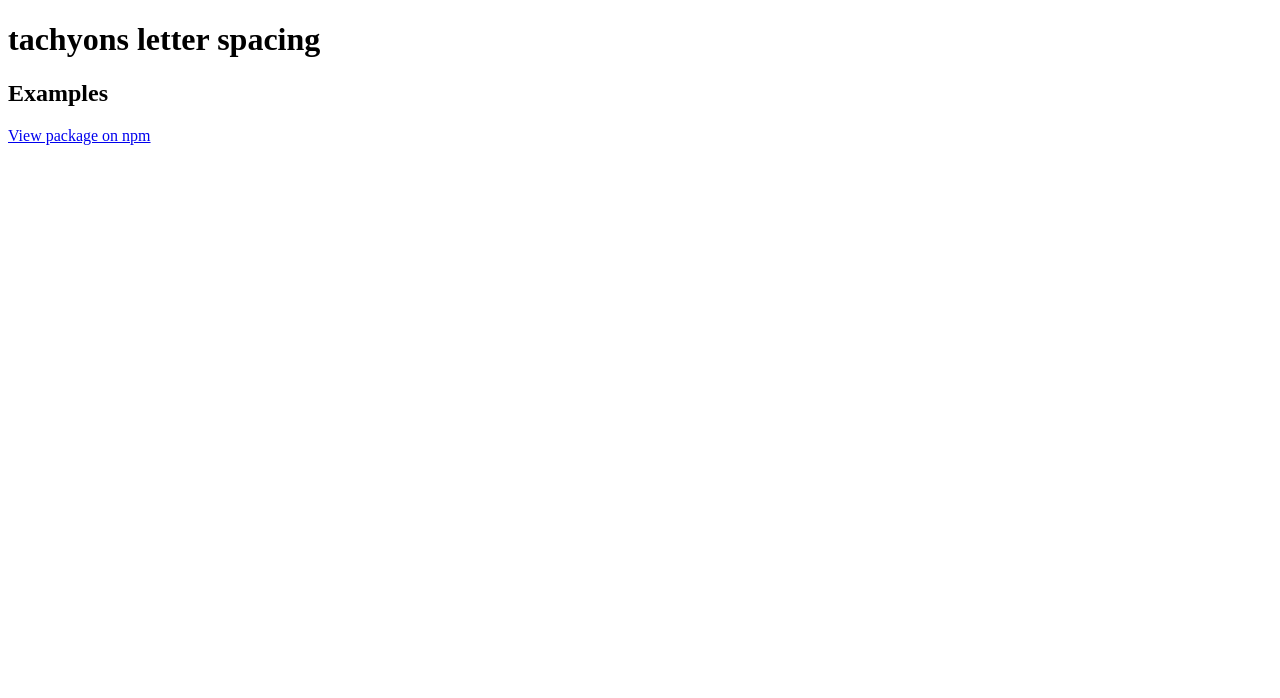
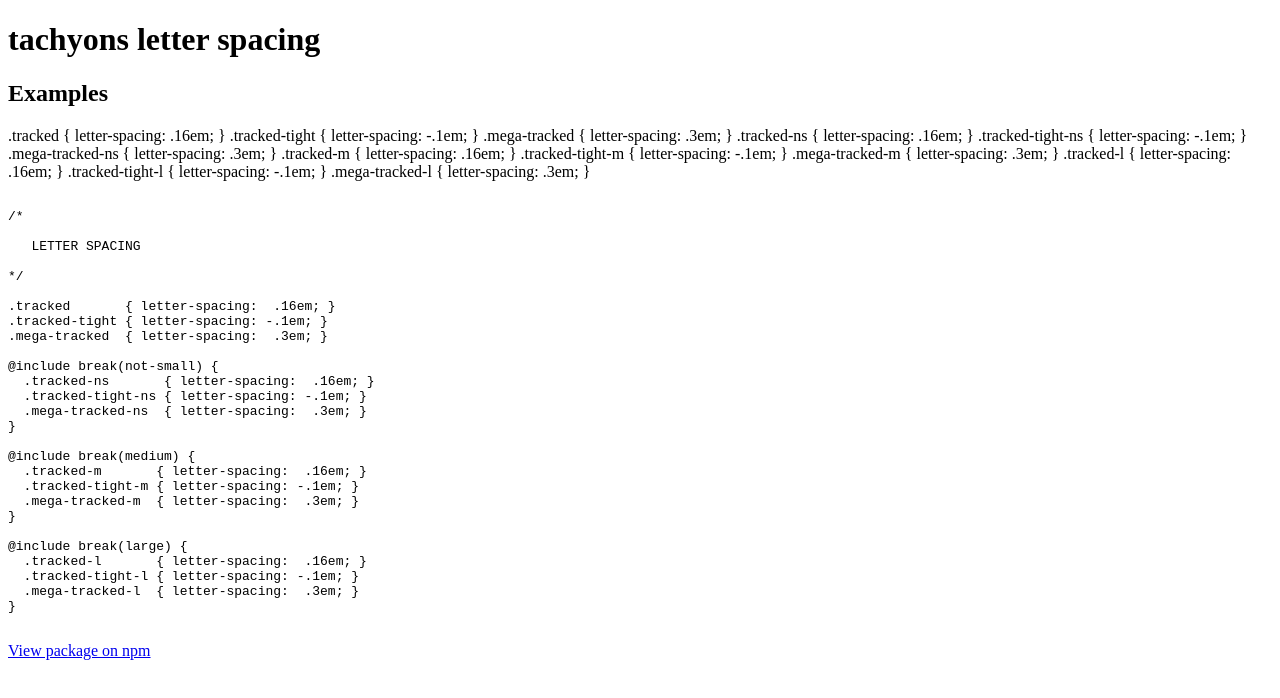
Before and after one commit to mrmrs/tachyons-letter-spacing, a website: page index.html in a window 1280 px wide. Drawn offline with Linux system fonts and the light colour scheme.

Commit message:
Automatically adds code example and base for visual docs

```diff
--- a/index.html
+++ b/index.html
@@ -13,6 +13,50 @@
   <body>
     <h1>tachyons letter spacing</h1>
     <h2>Examples</h2>
+
+.tracked       { letter-spacing:  .16em; }
+.tracked-tight { letter-spacing: -.1em; }
+.mega-tracked  { letter-spacing:  .3em; }
+  .tracked-ns       { letter-spacing:  .16em; }
+  .tracked-tight-ns { letter-spacing: -.1em; }
+  .mega-tracked-ns  { letter-spacing:  .3em; }
+  .tracked-m       { letter-spacing:  .16em; }
+  .tracked-tight-m { letter-spacing: -.1em; }
+  .mega-tracked-m  { letter-spacing:  .3em; }
+  .tracked-l       { letter-spacing:  .16em; }
+  .tracked-tight-l { letter-spacing: -.1em; }
+  .mega-tracked-l  { letter-spacing:  .3em; }
+    <pre>
+<code>
+/*
+
+   LETTER SPACING
+
+*/
+
+.tracked       { letter-spacing:  .16em; }
+.tracked-tight { letter-spacing: -.1em; }
+.mega-tracked  { letter-spacing:  .3em; }
+
+@include break(not-small) {
+  .tracked-ns       { letter-spacing:  .16em; }
+  .tracked-tight-ns { letter-spacing: -.1em; }
+  .mega-tracked-ns  { letter-spacing:  .3em; }
+}
+
+@include break(medium) {
+  .tracked-m       { letter-spacing:  .16em; }
+  .tracked-tight-m { letter-spacing: -.1em; }
+  .mega-tracked-m  { letter-spacing:  .3em; }
+}
+
+@include break(large) {
+  .tracked-l       { letter-spacing:  .16em; }
+  .tracked-tight-l { letter-spacing: -.1em; }
+  .mega-tracked-l  { letter-spacing:  .3em; }
+}
+</code>
+</pre>
     <a href="http://npmjs.org/package/tachyons-letter-spacing" title="tachyons-letter-spacing">View package on npm</a>
   </body>
 </html>
```
